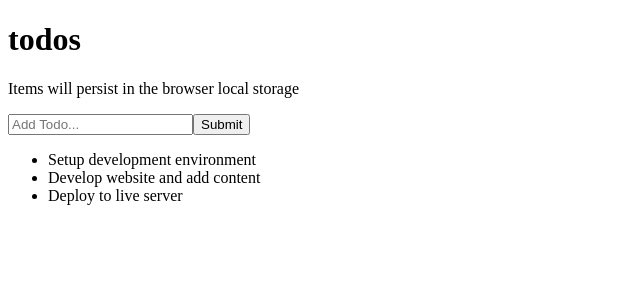
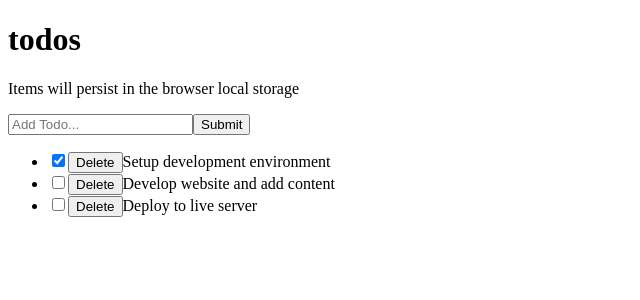
Before and after one commit to ankitt26/React-tutorial, a React (Vite) app: page / in a window 1280 px wide. Shown: the top 300 px of the page, without its empty margins (0-640 px from the left). Built offline with nearby package versions, Linux system fonts and the light colour scheme.

Commit message:
Add Delete button

```diff
--- a/src/components/TodoItem.jsx
+++ b/src/components/TodoItem.jsx
@@ -1,4 +1,14 @@
-const TodoItem = ({ itemProp }) => {
-    return <li>{itemProp.title}</li>;
+const TodoItem = ({ itemProp, handleChange, delTodo }) => {
+    return (
+        <li>
+          <input
+            type="checkbox"
+            checked={itemProp.completed}
+            onChange={() => handleChange(itemProp.id)}
+          />
+          <button onClick={() => delTodo(itemProp.id)}>Delete</button>
+          {itemProp.title}
+        </li>
+      );
   };
   export default TodoItem;
```
